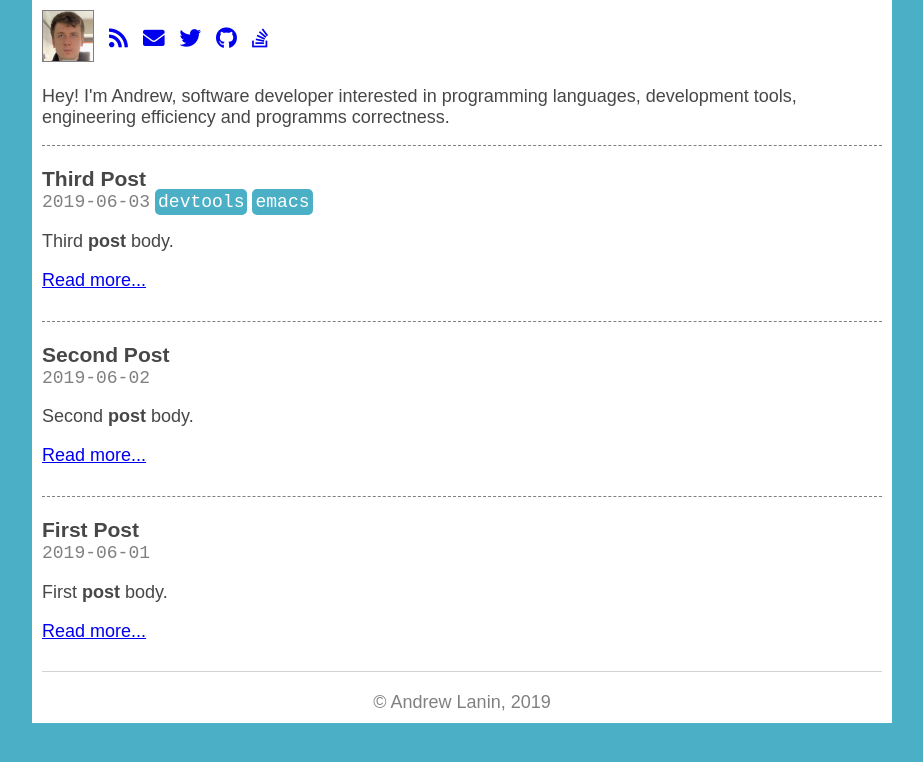
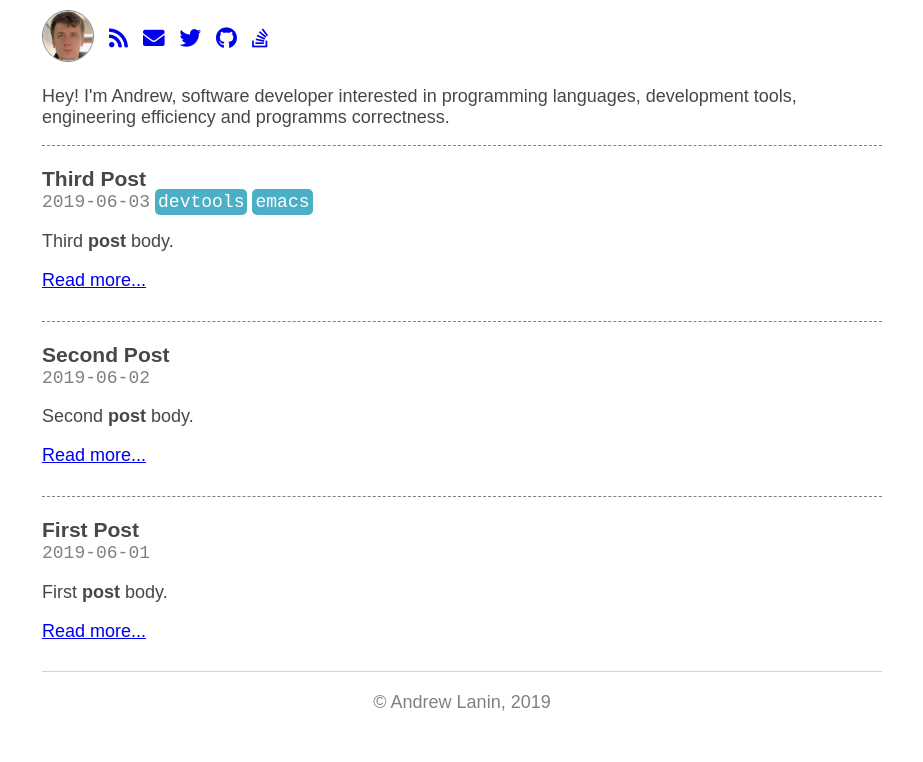
Before and after one commit to andrewlanin/lanin.dev, a Jekyll site: the page built from index.html, in a window 1280 px wide. Shown: the top 762 px of the page, without its empty margins (178-1101 px from the left). Built offline with Jekyll 4.4.1, drawn with Linux system fonts in a browser that asks for light colours; nearby versions of some CDN libraries.

Commit message:
Remove background color

```diff
--- a/_includes/base.css
+++ b/_includes/base.css
@@ -1,6 +1,5 @@
 html {
   color: #474747;
-  background: #4bafc6;
 }
 
 body {
@@ -27,6 +26,7 @@ nav .avatar {
   width: 50px;
   margin-right: 15px;
   border: solid gray 1px;
+  border-radius: 50%;
 }
 
 nav .links {
@@ -37,6 +37,7 @@ nav .links {
 
 nav .link {
   margin-right: 15px;
+  text-decoration: none;
 }
 
 footer {
@@ -45,7 +46,3 @@ footer {
   color: gray;
   text-align: center;
 }
-
-a {
-  /* color: #4bafc6; */
-}
```
